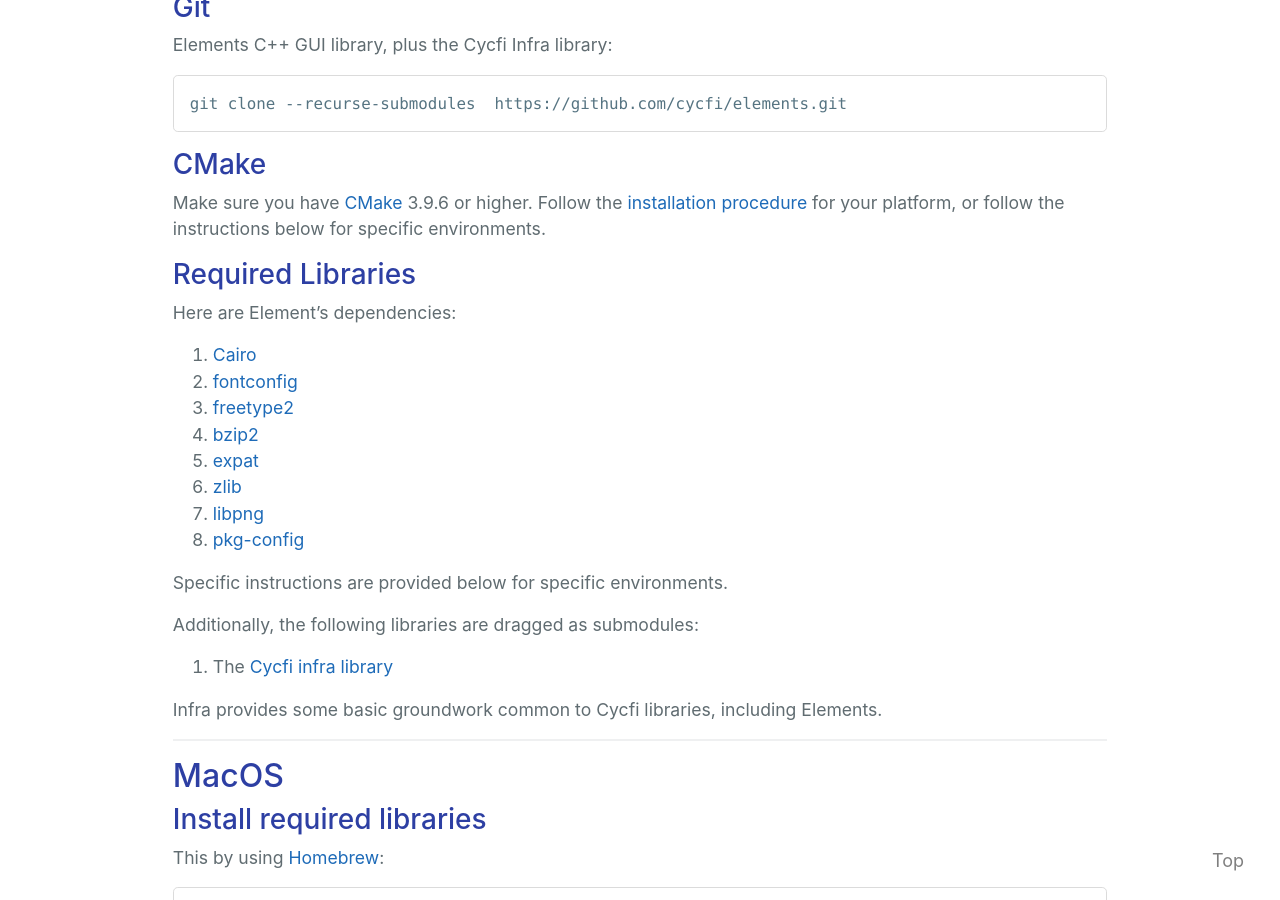
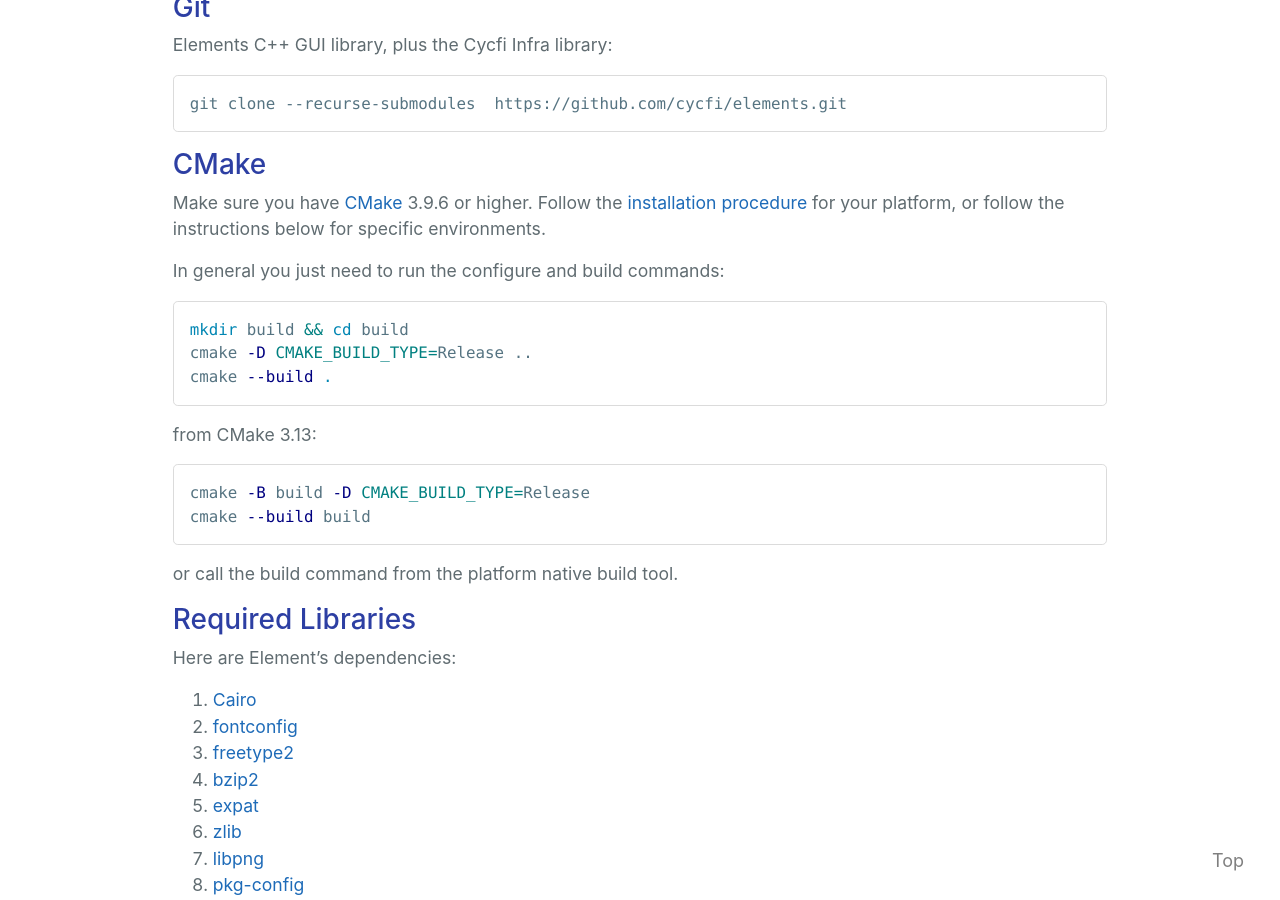
Before and after one commit to cycfi/cycfi.github.io, a Jekyll site: the page built from elements/setup.md, in a window 1280 px wide and 900 px high, scrolled down 847 px. Built offline with Jekyll 4.4.1, drawn with Linux system fonts in a browser that asks for light colours; nearby versions of some CDN libraries; comment, search, counter and statistics services are not loaded.

Commit message:
Elements setup: explicit CMake build command

````diff
--- a/elements/setup.md
+++ b/elements/setup.md
@@ -46,6 +46,23 @@ git clone --recurse-submodules  https://github.com/cycfi/elements.git
 Make sure you have [CMake] 3.9.6 or higher. Follow the
 [installation procedure] for your platform, or follow the instructions below
 for specific environments.
+
+In general you just need to run the configure and build commands:
+
+```bash
+mkdir build && cd build
+cmake -D CMAKE_BUILD_TYPE=Release ..
+cmake --build .
+```
+
+from CMake 3.13:
+
+```bash
+cmake -B build -D CMAKE_BUILD_TYPE=Release
+cmake --build build
+```
+
+or call the build command from the platform native build tool.
 
 ### Required Libraries
 
````
